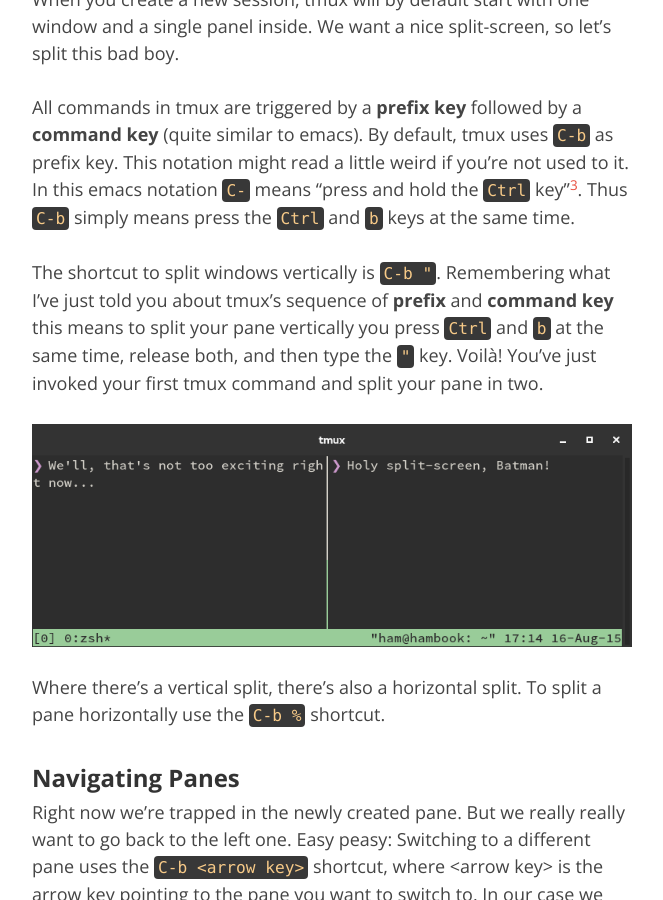
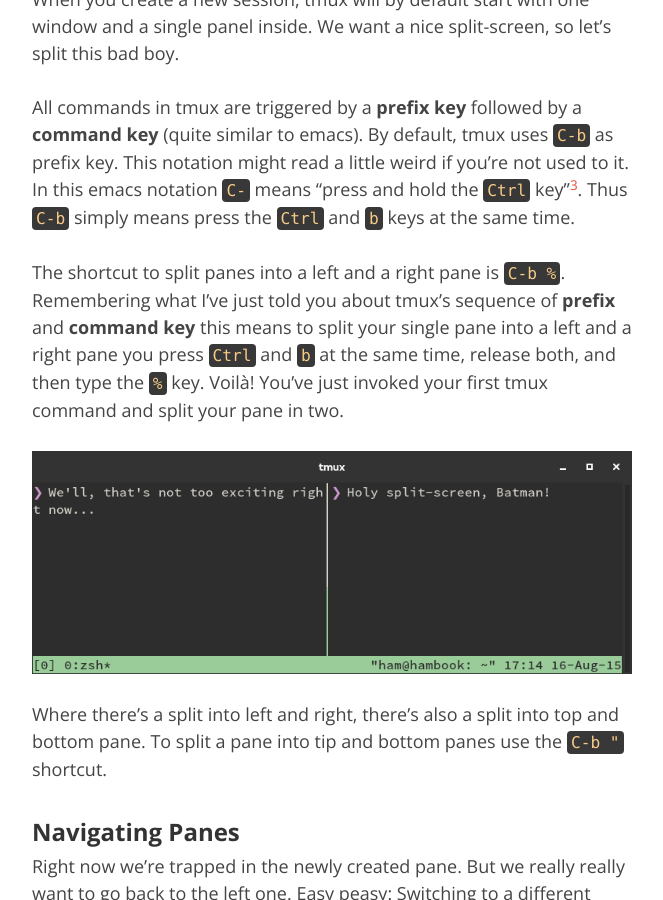
Before and after one commit to hamvocke/hamvocke.github.io, a Jekyll site: the page built from _posts/2015-08-16-a-quick-and-easy-guide-to-tmux.md, in a window 1280 px wide and 900 px high, scrolled down 4195 px. Shown: the whole window, without its empty margins (308-971 px from the left). Built offline with Jekyll 4.4.1, drawn with Linux system fonts in a browser that asks for light colours; nearby versions of some CDN libraries; comment, search, counter and statistics services are not loaded; some of the changed text lies outside the part shown.

Commit message:
Fix typo, correct description of vertical and horizontal splitting

```diff
--- a/_posts/2015-08-16-a-quick-and-easy-guide-to-tmux.md
+++ b/_posts/2015-08-16-a-quick-and-easy-guide-to-tmux.md
@@ -56,11 +56,11 @@ Now that we've created our first session we can get a feeling for panes. When yo
 
 All commands in tmux are triggered by a **prefix key** followed by a **command key** (quite similar to emacs). By default, tmux uses `C-b` as prefix key. This notation might read a little weird if you're not used to it. In this emacs notation `C-` means "press and hold the `Ctrl` key"[^3]. Thus `C-b` simply means press the `Ctrl` and `b` keys at the same time.
 
-The shortcut to split windows vertically is `C-b "`. Remembering what I've just told you about tmux's sequence of **prefix** and **command key** this means to split your pane vertically you press `Ctrl` and `b` at the same time, release both, and then type the `"` key. Voilà! You've just invoked your first tmux command and split your pane in two.
+The shortcut to split panes into a left and a right pane is `C-b %`. Remembering what I've just told you about tmux's sequence of **prefix** and **command key** this means to split your single pane into a left and a right pane you press `Ctrl` and `b` at the same time, release both, and then type the `%` key. Voilà! You've just invoked your first tmux command and split your pane in two.
 
-![tmux with two vertically split panes](/assets/img/uploads/tmux_split.png)
+![tmux with two split panes](/assets/img/uploads/tmux_split.png)
 
-Where there's a vertical split, there's also a horizontal split. To split a pane horizontally use the `C-b %` shortcut.
+Where there's a split into left and right, there's also a split into top and bottom pane. To split a pane into tip and bottom panes use the `C-b "` shortcut.
 
 ### Navigating Panes
 Right now we're trapped in the newly created pane. But we really really want to go back to the left one. Easy peasy: Switching to a different pane uses the `C-b <arrow key>` shortcut, where &lt;arrow key> is the arrow key pointing to the pane you want to switch to. In our case we want to switch to the panel on the left so it's `C-b left` for us. Just once more, so that we fully understand this: This means you press `Ctrl` and `b` (your prefix) followed by the `left` arrow key to get to the pane on the left.
```
Also changed, not shown: other parts of _posts/2015-08-16-a-quick-and-easy-guide-to-tmux.md (+1 -1 lines).
